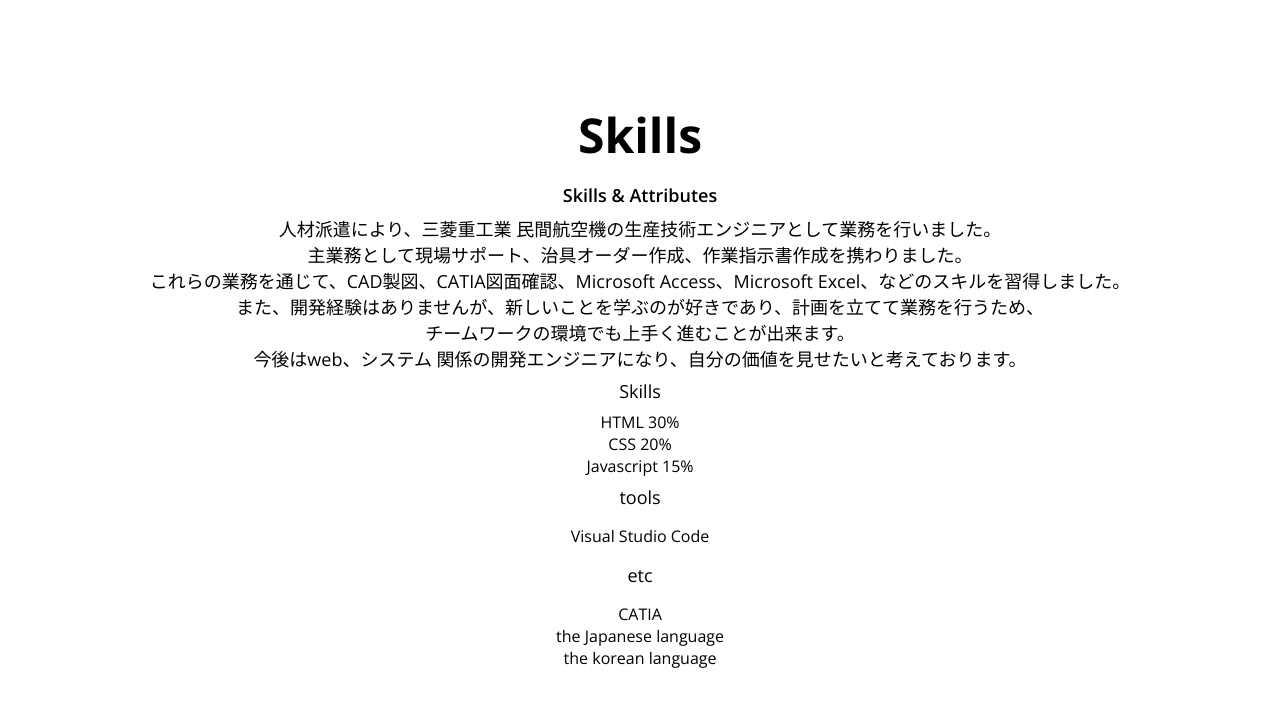
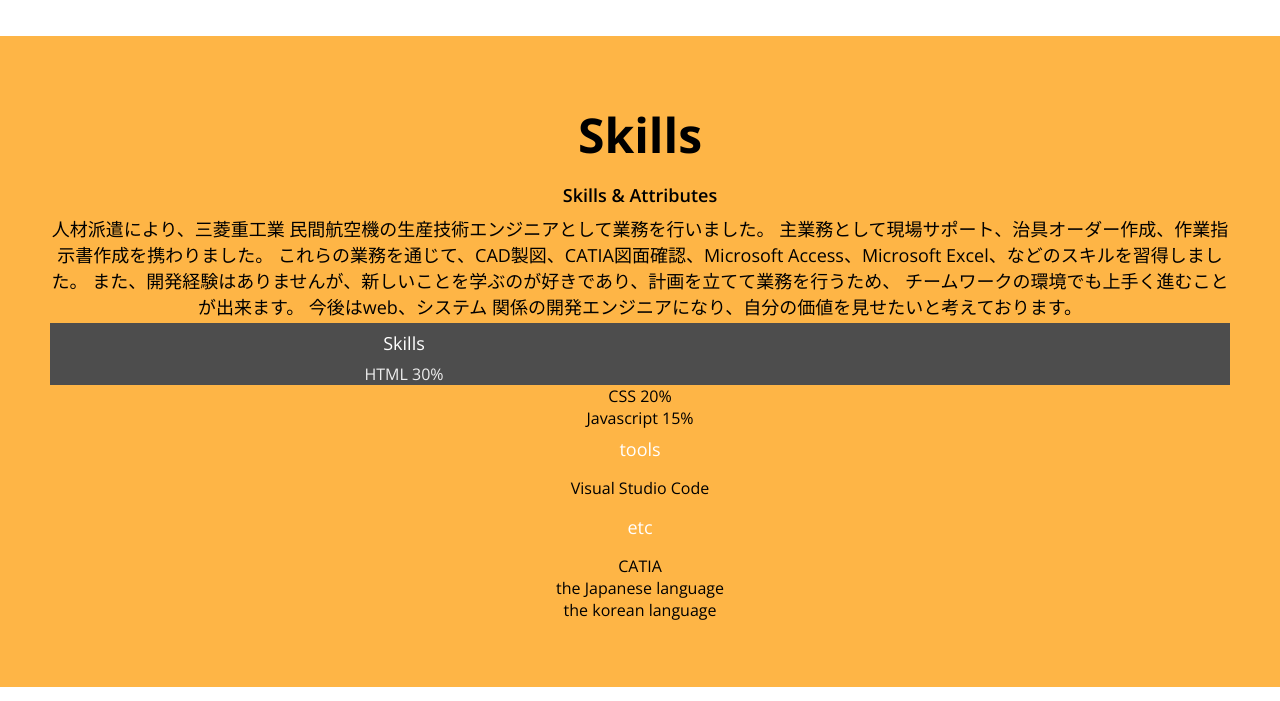
Before and after one commit to shinwook90/portfolio, a plain HTML site: page index.html in a window 1280 px wide. Shown: the part 1539-2240 px from the top of the page. Drawn offline with nearby package versions, Linux system fonts and the light colour scheme.

Commit message:
CSS skills 修正

```diff
--- a/index.html
+++ b/index.html
@@ -42,7 +42,7 @@
 
 
   <!-- About -->
-  <section id="about" class="section">
+  <section id="about" class="section  section_container ">
     <h1>About me</h1>
     <p>現在まで、開発やit
       業界で経験はありません。私は航空宇宙工学科を専攻し、１９年度大学を卒業しました。<br />人材派遣で19年５月から三菱重工業　民間航空機　生産技術部に配属され、<br />生産管理及びドキュメント手順作成等
@@ -81,15 +81,19 @@
         </div>
       </div>
   </section>
+
   <!-- Skills -->
   <section id="skills" class="section">
+    <div class="section_container">
     <h1>Skills</h1>
     <h2>Skills & Attributes</h2>
-    <p>人材派遣により、三菱重工業 民間航空機の生産技術エンジニアとして業務を行いました。<br />主業務として現場サポート、治具オーダー作成、作業指示書作成を携わりました。
-      <br />これらの業務を通じて、CAD製図、CATIA図面確認、Microsoft Access、Microsoft Excel、などのスキルを習得しました。
-      <br />また、開発経験はありませんが、新しいことを学ぶのが好きであり、計画を立てて業務を行うため、
-      <br />チームワークの環境でも上手く進むことが出来ます。
-      <br />今後はweb、システム 関係の開発エンジニアになり、自分の価値を見せたいと考えております。
+    <p>
+      人材派遣により、三菱重工業 民間航空機の生産技術エンジニアとして業務を行いました。
+      主業務として現場サポート、治具オーダー作成、作業指示書作成を携わりました。
+      これらの業務を通じて、CAD製図、CATIA図面確認、Microsoft Access、Microsoft Excel、などのスキルを習得しました。
+      また、開発経験はありませんが、新しいことを学ぶのが好きであり、計画を立てて業務を行うため、
+      チームワークの環境でも上手く進むことが出来ます。
+      今後はweb、システム 関係の開発エンジニアになり、自分の価値を見せたいと考えております。
     </p>
     <div class="skillset">
       <div class="skillset_left">
@@ -99,8 +103,15 @@
             <span>HTML</span>
             <span>30%</span>
           </div>
+        </div>
+      </div>
+      <div class="skillset_right"></div>
+    </div>
+
+  <!-- Skills 확인 할곳-->
           <div class="skill_bar">
             <div class="skill_value"></div>
+
             <div class="skill">
               <div class="skill_description">
                 <span>CSS</span>
@@ -122,8 +133,7 @@
               <div class="tools">
                 <h3 class="skillset_title">tools</h3>
                 <ul class="tools_list">
-                  <li>
-                    <span>Visual Studio Code</span>
+                  <li><span>Visual Studio Code</span>
                   </li>
                 </ul>
               </div>
@@ -134,6 +144,7 @@
                   <li><span>the Japanese language</span></li>
                   <li><span>the korean language</span></li>
                 </ul>
+                </div>
               </div>
   </section>
   <!-- Work -->
--- a/style.css
+++ b/style.css
@@ -162,6 +162,10 @@ p {
 .section {
   padding: 50px;
   text-align: center;
+  margin: auto;
+}
+
+.section_container {
   max-width: 1200px;
   margin: auto;
 }
@@ -225,3 +229,26 @@ p {
 .job_period {
   font-size: var(--font-micro);
 }
+/*skill*/
+
+#skills {
+  background-color: var(--color-orange);
+}
+
+.skillset {
+  display: flex;
+  background-color: var(--color-light-grey);
+  color: var(--color-light-white);
+}
+.skillset_title {
+  color: var(--color-white);
+}
+.skillset_left {
+  flex-basis: 60%;
+  background-color: var(--color-dark-grey);
+}
+
+.skillset_right {
+  flex-basis: 40%;
+  background-color: var(--color-dark-grey);
+}
```
